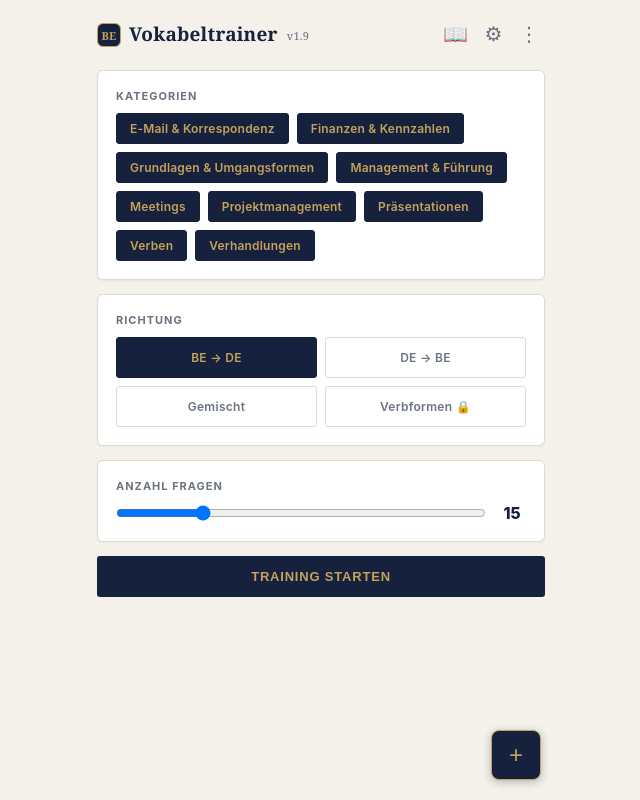
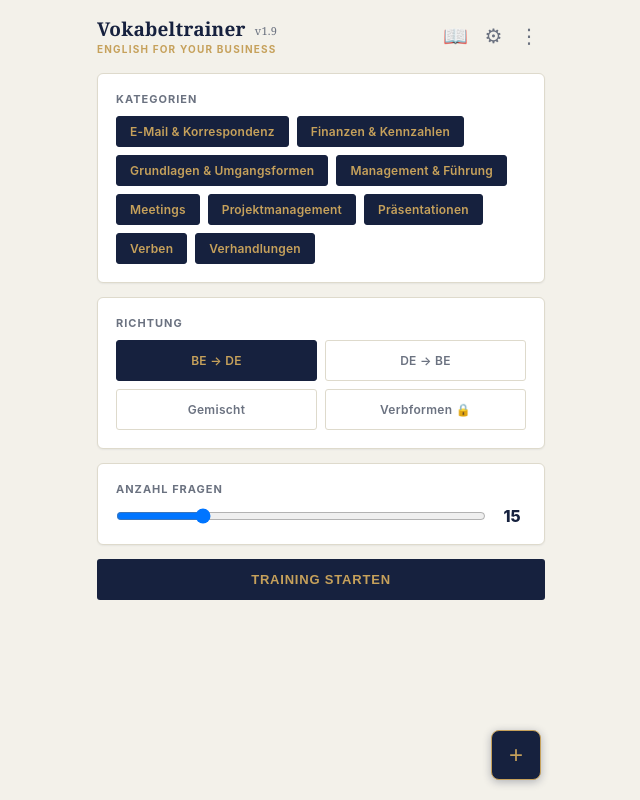
Before and after one commit to ktpunktneu-ctrl/VokabeltrainerBusinessEN, a plain HTML site: page docs/index.html in a window 1280 px wide. Shown: the whole page, without its empty margins (319-959 px from the left). Drawn offline with Linux system fonts and the light colour scheme.

Commit message:
Header: BE-Monogramm durch ausgeschriebenen Tagline ersetzt
Titel jetzt 'Vokabeltrainer – English for your business', Header zeigt
'Vokabeltrainer' + Gold-Tagline 'English for your business' statt des
kompakten BE-Badges.

Co-Authored-By: Claude Sonnet 5 <noreply@anthropic.com>

```diff
--- a/docs/index.html
+++ b/docs/index.html
@@ -3,7 +3,7 @@
 <head>
 <meta charset="UTF-8">
 <meta name="viewport" content="width=device-width, initial-scale=1.0, viewport-fit=cover, maximum-scale=1.0, user-scalable=no">
-<title>Vokabeltrainer Business English</title>
+<title>Vokabeltrainer – English for your business</title>
 <link rel="manifest" href="manifest.json">
 <link rel="apple-touch-icon" href="static/icon-192.png">
 <meta name="apple-mobile-web-app-capable" content="yes">
@@ -27,9 +27,9 @@ body{
 .page.active{display:flex}
 
 header{display:flex;align-items:center;justify-content:space-between;margin-bottom:18px}
+.header-title{display:flex;flex-direction:column}
 header h1{font-family:Georgia,'Times New Roman',serif;font-size:19px;font-weight:700;color:var(--green);letter-spacing:.2px}
-header .flag{display:inline-flex;align-items:center;justify-content:center;width:24px;height:24px;background:var(--green);border-radius:6px;border:1px solid var(--gold);vertical-align:middle;margin-right:8px;color:var(--gold);font-family:Georgia,serif;font-size:11px;font-weight:700}
-header .flag::before{content:'BE'}
+.header-tagline{font-size:10px;font-weight:700;color:var(--gold);text-transform:uppercase;letter-spacing:1.2px;margin-top:1px}
 .icon-btn{background:none;border:none;font-size:20px;cursor:pointer;color:var(--text-light);padding:6px}
 .menu-wrap{position:relative;display:inline-block}
 .dropdown-menu{display:none;position:absolute;right:0;top:38px;background:var(--card);border:1px solid var(--border);border-radius:4px;box-shadow:0 4px 16px rgba(22,33,62,0.12);padding:6px;min-width:150px;z-index:50}
@@ -160,7 +160,10 @@ nav button.active{background:var(--green);border-color:var(--green);color:var(--
 <div id="app">
 
   <header>
-    <h1><span class="flag"></span>Vokabeltrainer <span id="app-version" class="app-version"></span></h1>
+    <div class="header-title">
+      <h1>Vokabeltrainer <span id="app-version" class="app-version"></span></h1>
+      <div class="header-tagline">English for your business</div>
+    </div>
     <div>
       <button class="icon-btn" onclick="gotoPage('liste')" title="Lernliste">&#128214;</button>
       <button class="icon-btn" onclick="gotoPage('verwaltung')" title="Verwaltung">&#9881;</button>
--- a/docs/sw.js
+++ b/docs/sw.js
@@ -1,4 +1,4 @@
-const CACHE = 'vokabelbiz-v2';
+const CACHE = 'vokabelbiz-v3';
 const ASSETS = ['./', './index.html', './manifest.json', './static/icon-192.png', './static/icon-512.png'];
 
 self.addEventListener('install', e => {
--- a/static/sw.js
+++ b/static/sw.js
@@ -1,4 +1,4 @@
-const CACHE = 'vokabelbiz-v2';
+const CACHE = 'vokabelbiz-v3';
 const ASSETS = ['/', '/static/icon-192.png', '/static/icon-512.png', '/manifest.json'];
 
 self.addEventListener('install', e => {
```
Also changed, not shown: index.html (+7 -4 lines).
